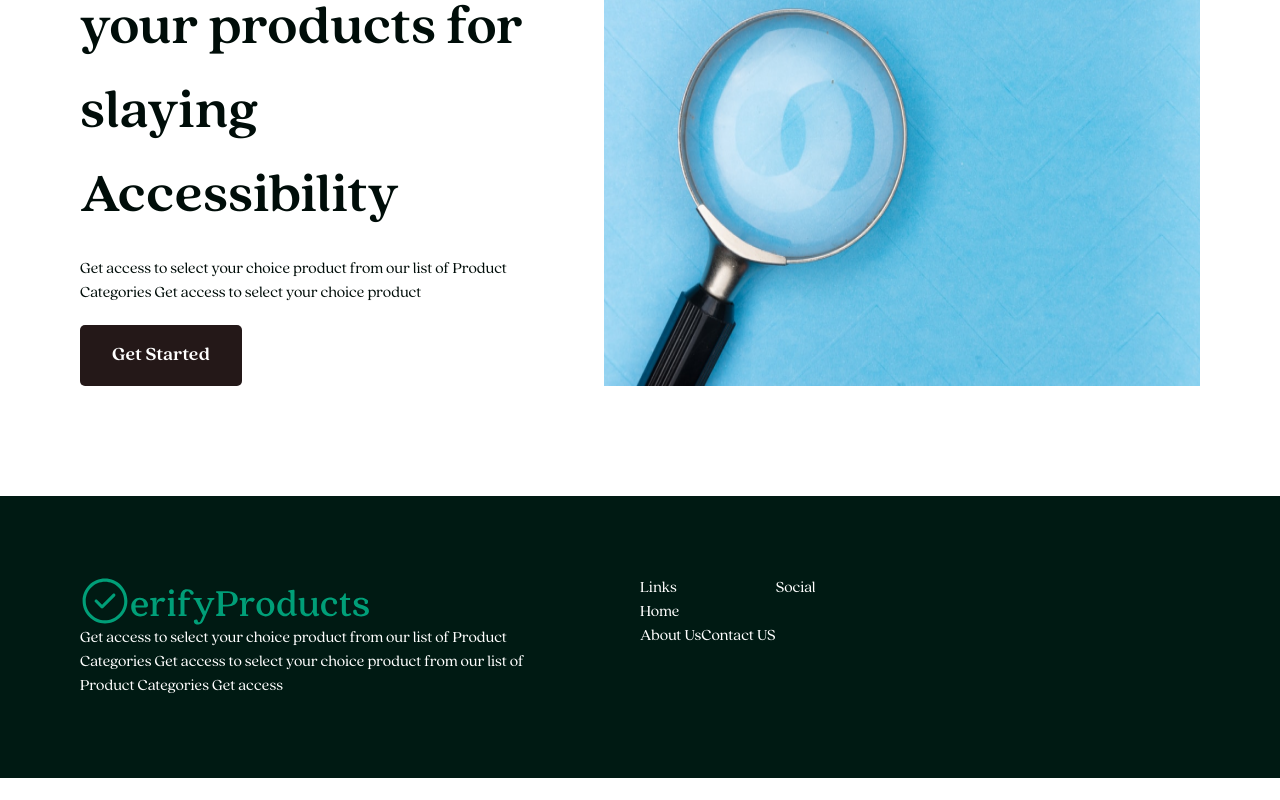
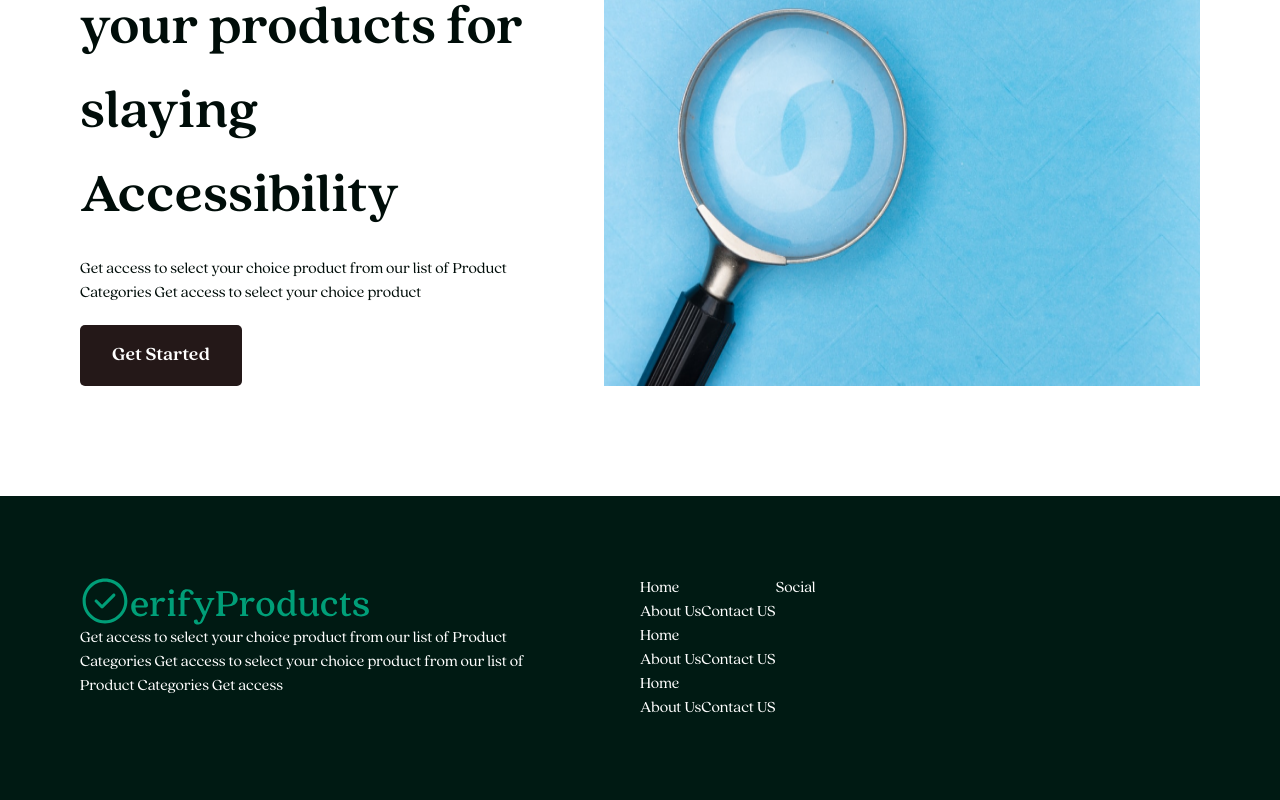
Before and after one commit to Verify-App-TUTN/VerifyProduct, a React (Create React App) app: page / in a window 1280 px wide. Shown: the part 2005-2805 px from the top of the page. Before the commit the page ends 2783 px from the top, so only its background shows below. Built offline with nearby package versions, Linux system fonts and the light colour scheme.

Commit message:
added links

```diff
--- a/src/components/Footer/Footer.jsx
+++ b/src/components/Footer/Footer.jsx
@@ -20,12 +20,9 @@ const Footer = () => {
         </div>
         <div className={style.Footer__content__right}>
           <div className={style.Footer__content__right__links}>
-            <div className={style.Footer__content__right__links__heading}>
-              <h3>Links</h3>
-            </div>
-            <div className={style.Footer__content__right__links__list}>
               <FooterLink />
-            </div>
+              <FooterLink />
+              <FooterLink />
           </div>
           <div className={style.Footer__content__right__social}>
             <div className={style.Footer__content__right__social__heading}>
```
